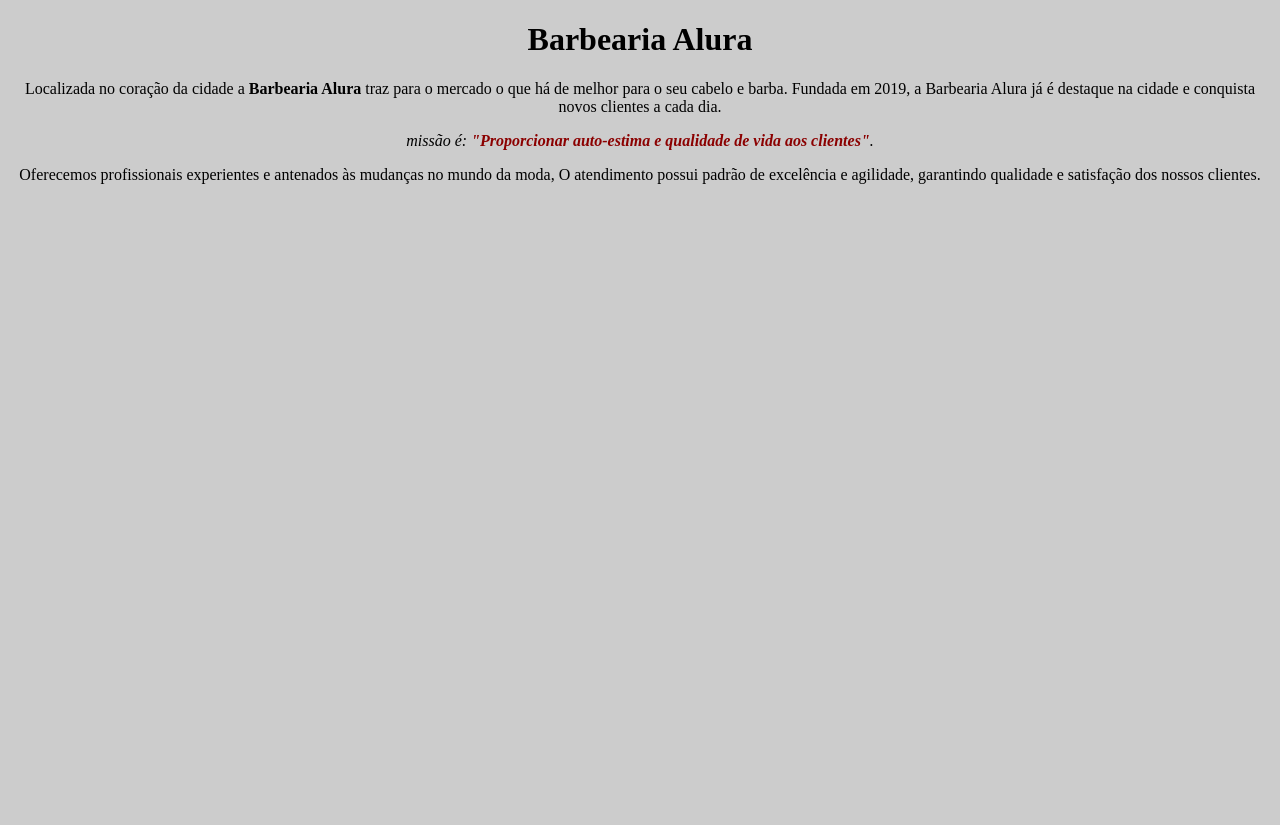
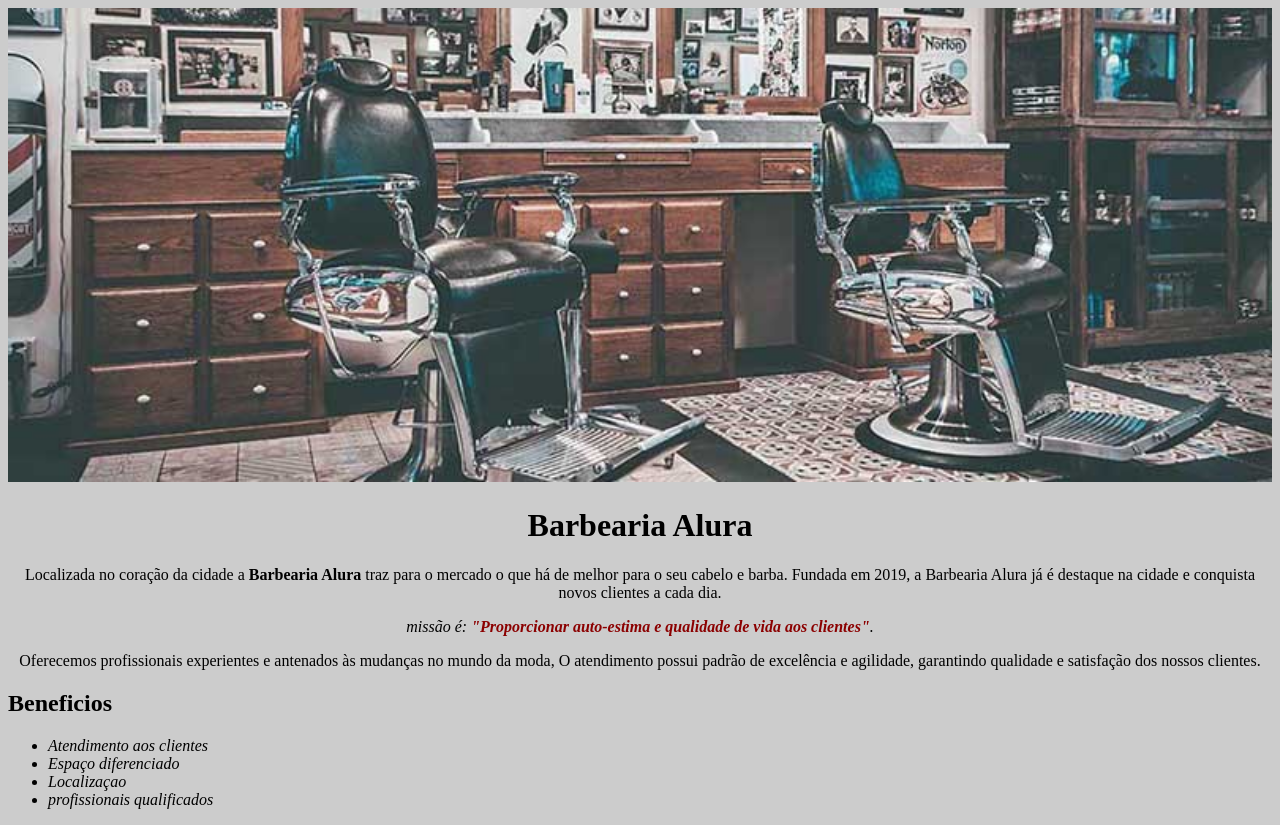
Before and after one commit to lexterstefani/html, a plain HTML site: page index.html in a window 1280 px wide. Before the commit the page ends 800 px from the top, so only its background shows below. Drawn offline with Linux system fonts and the light colour scheme.

Commit message:
Add files via upload

```diff
--- a/index.css
+++ b/index.css
@@ -2,6 +2,9 @@ body{
     background: #CCCCCC;
 }
 
+#banner {
+    width: 100%;
+}
 
 h1{
    text-align: center;
@@ -12,6 +15,14 @@ p{
     text-align: center;
 }
 
+missao {
+    font-size: 20px
+}
+
 em strong {
     color:darkred;
 }
+
+.itens  {
+    font-style: italic;
+}
--- a/index.html
+++ b/index.html
@@ -13,7 +13,9 @@
 
 
     <body>
-        <h1 >Barbearia Alura</h1>
+         <img  id="banner" src="banner.jpg">
+
+        <h1>Barbearia Alura</h1>
 
         <p>Localizada no coração da cidade a <strong>Barbearia Alura</strong> traz para o mercado o que há de melhor para o seu cabelo e barba.
         Fundada em 2019, a Barbearia Alura já é destaque na cidade e conquista novos clientes a cada dia.</p>
@@ -23,6 +25,14 @@
         <p >Oferecemos profissionais experientes e antenados às mudanças no mundo da moda,
         O atendimento possui padrão de excelência e agilidade, garantindo qualidade e satisfação dos nossos clientes.</p>
 
+         <h2>Beneficios</h2>
+
+        <ul>
+            <li class="itens">Atendimento aos clientes</li>
+            <li class="itens">Espaço diferenciado</li>
+            <li class="itens">Localizaçao</li>
+            <li class="itens">profissionais qualificados</li>
+        </ul>
 
     </body>
 
```
Also changed, not shown: banner.jpg (added).
